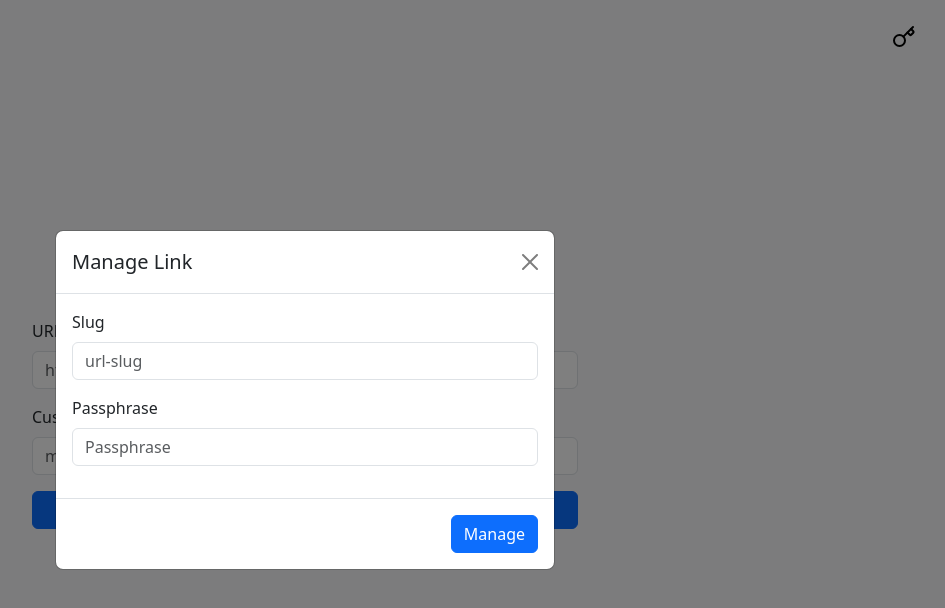
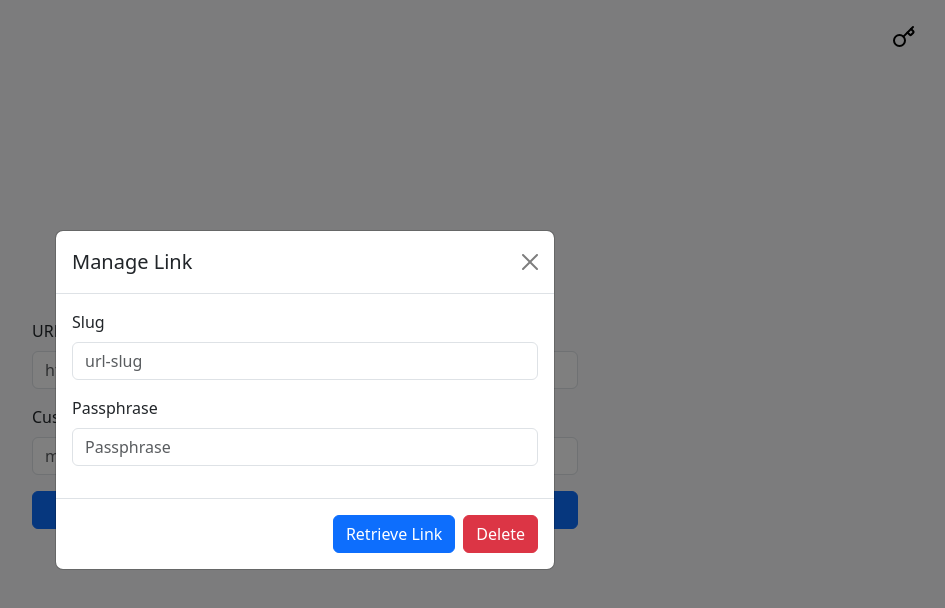
Before and after one commit to bg117/link-shortener, a SvelteKit app: page / in a window 1280 px wide. Both pictures are taken after a click on the button "Manage Link". Shown: the top 608 px of the page, without its empty margins (335-1280 px from the left). Built offline with nearby package versions, Linux system fonts and the light colour scheme; no server answers.

Commit message:
feat: allow updating and deletion of links

```diff
--- a/src/routes/AdvancedOptions.svelte
+++ b/src/routes/AdvancedOptions.svelte
@@ -32,16 +32,31 @@
 									aria-label="Close"></button>
 				</div>
 
-
 				<div class="modal-body">
 					{#if form?.success === false
 						/* display alert with form.error as message */}
 						<div class="alert alert-danger" role="alert">
 							<span>{form.error}</span>
 						</div>
+					{:else if form?.success === true}
+						<div class="alert alert-success" role="alert">
+							<span>
+								{#if form?.action === 'update'}
+									Link updated successfully!
+								{:else if form?.action === 'delete'}
+									Link deleted successfully!
+								{:else}
+									Link retrieved successfully!
+								{/if}
+							</span>
+						</div>
 					{/if}
-					<form method="POST" action="?/read" on:submit|preventDefault
-								use:enhance id="manage-link">
+					<form method="POST" id="manage-link" on:submit|preventDefault
+								use:enhance={() => {
+									return async ({ update }) => {
+										await update({ reset: false });
+									};
+								}}>
 						<div class="mb-3">
 							<label for="slug" class="form-label">Slug</label>
 							<input id="slug" name="slug" placeholder="url-slug"
@@ -58,12 +73,37 @@
 								required
 							/>
 						</div>
+						{#if form?.success === true && form?.action === 'read'}
+							<div class="mb-3">
+								<label for="url" class="form-label">URL</label>
+								<input
+									id="url"
+									name="url"
+									type="url"
+									placeholder="https://example.com"
+									class="form-control"
+									value={form.url}
+									required
+								/>
+							</div>
+						{/if}
 					</form>
-
 				</div>
 				<div class="modal-footer">
-					<button type="submit" class="btn btn-primary" form="manage-link">
-						Manage
+					{#if form?.success === true && form?.action === 'read'}
+						<button type="submit" class="btn btn-primary" form="manage-link"
+										formaction="?/update">
+							Update
+						</button>
+					{:else}
+						<button type="submit" class="btn btn-primary" form="manage-link"
+										formaction="?/read">
+							Retrieve Link
+						</button>
+					{/if}
+					<button type="submit" class="btn btn-danger" form="manage-link"
+									formaction="?/delete">
+						Delete
 					</button>
 				</div>
 			</div>
```
